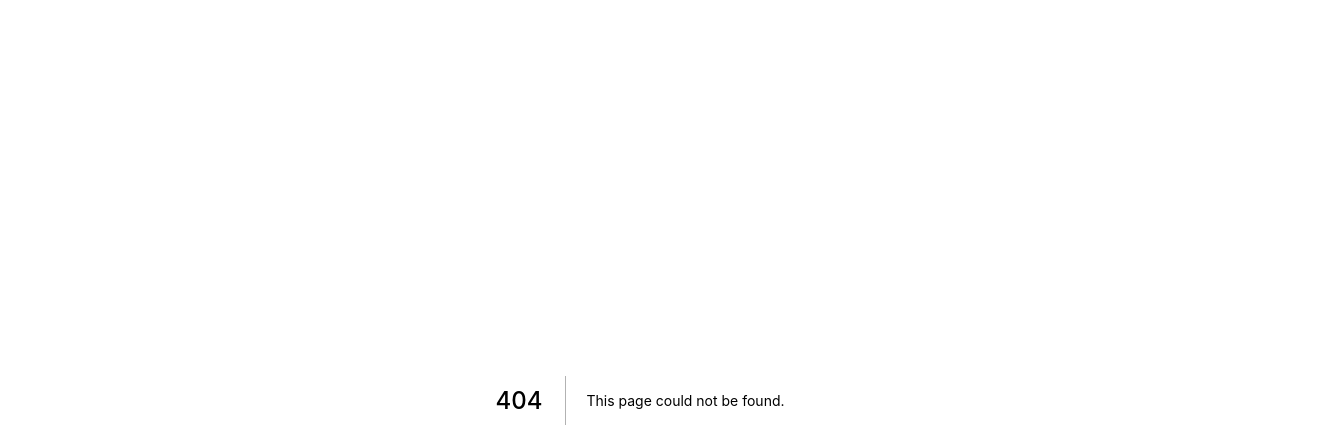
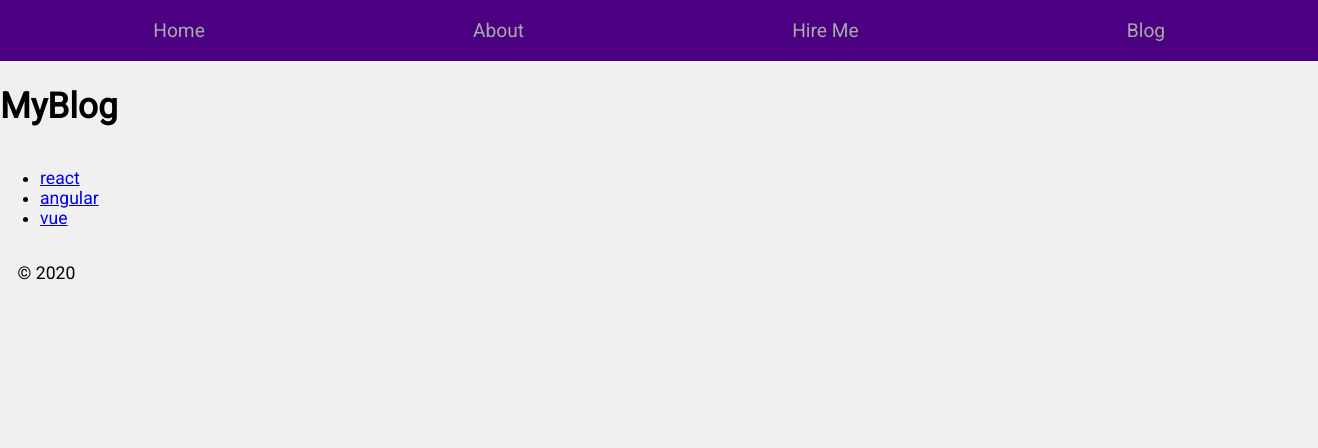
Before and after one commit to Deepali2/Next.js-React.js-portfolio, a Next.js app: page /blog in a window 1280 px wide. Before the commit this address had no page. Shown: the top 448 px of the page, 1318 px wide, since content can reach past the window. Built offline with nearby package versions, Linux system fonts and the light colour scheme; a small style sheet from the web is missing.

Commit message:
adds the blog page

```diff
--- a/comps/Layout.js
+++ b/comps/Layout.js
@@ -21,6 +21,7 @@
       <Link href='/'><a>Home</a></Link>
       <Link href='/about'><a>About</a></Link>
       <Link href='/hireme'><a>Hire Me</a></Link>
+      <Link href='/blog'><a>Blog</a></Link>
     </header>
 
     <h1>{title}</h1>
--- /dev/null
+++ b/pages/blog.js
@@ -0,0 +1,23 @@
+import Layout from '../comps/Layout';
+import Link from 'next/link'
+
+const PostLink = ({ title }) => (
+  <li>
+    <Link href={`/post?title=${title}`}>
+      <a>{title}</a>
+    </Link>
+  </li>
+)
+
+const Blog = () => (
+  <Layout title='MyBlog'>
+    <ul>
+      <PostLink title='react' />
+      <PostLink title='angular' />
+      <PostLink title='vue' />
+    </ul>
+
+  </Layout>
+)
+
+export default Blog;
```
Also changed, not shown: pages/post.js (added, +10 -0 lines).
